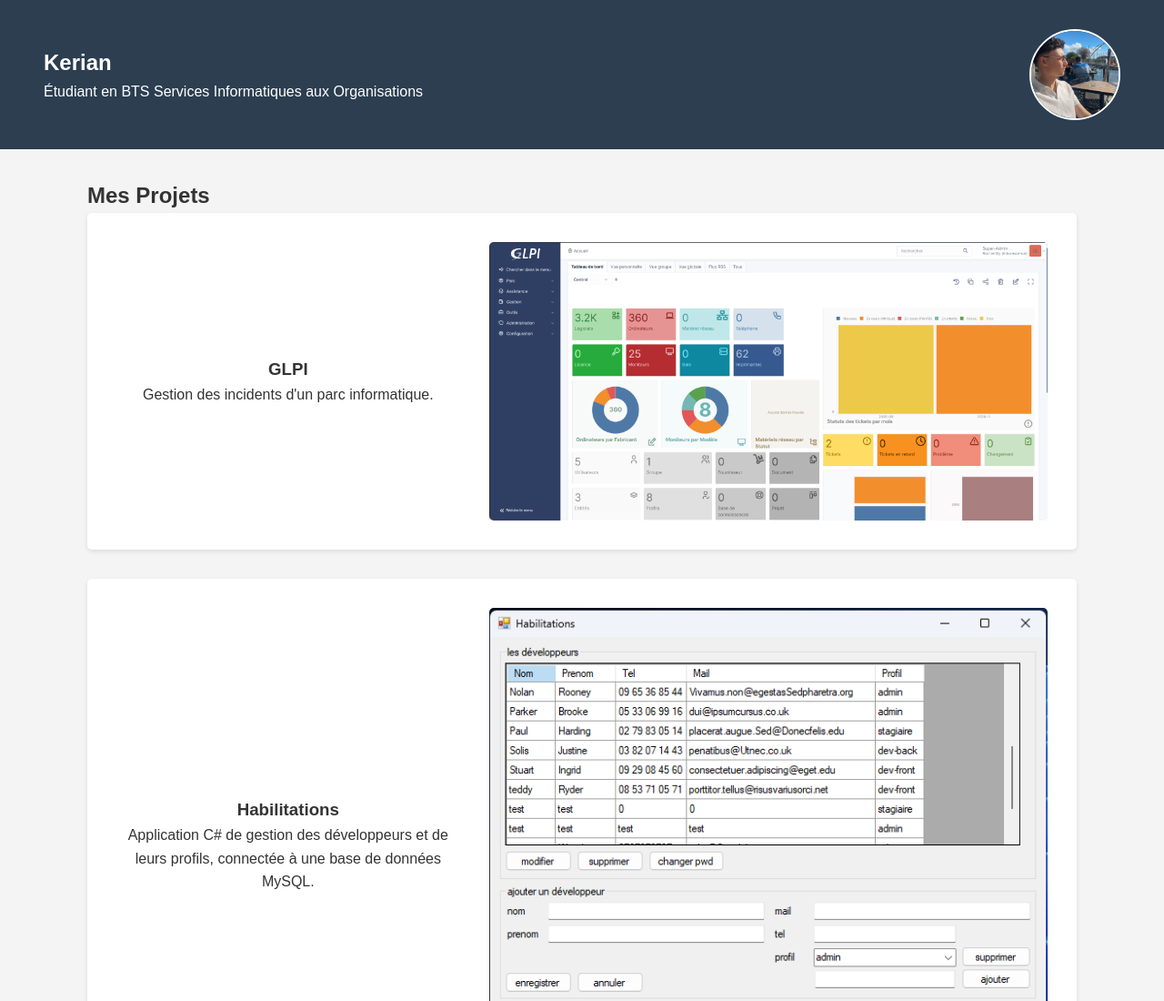
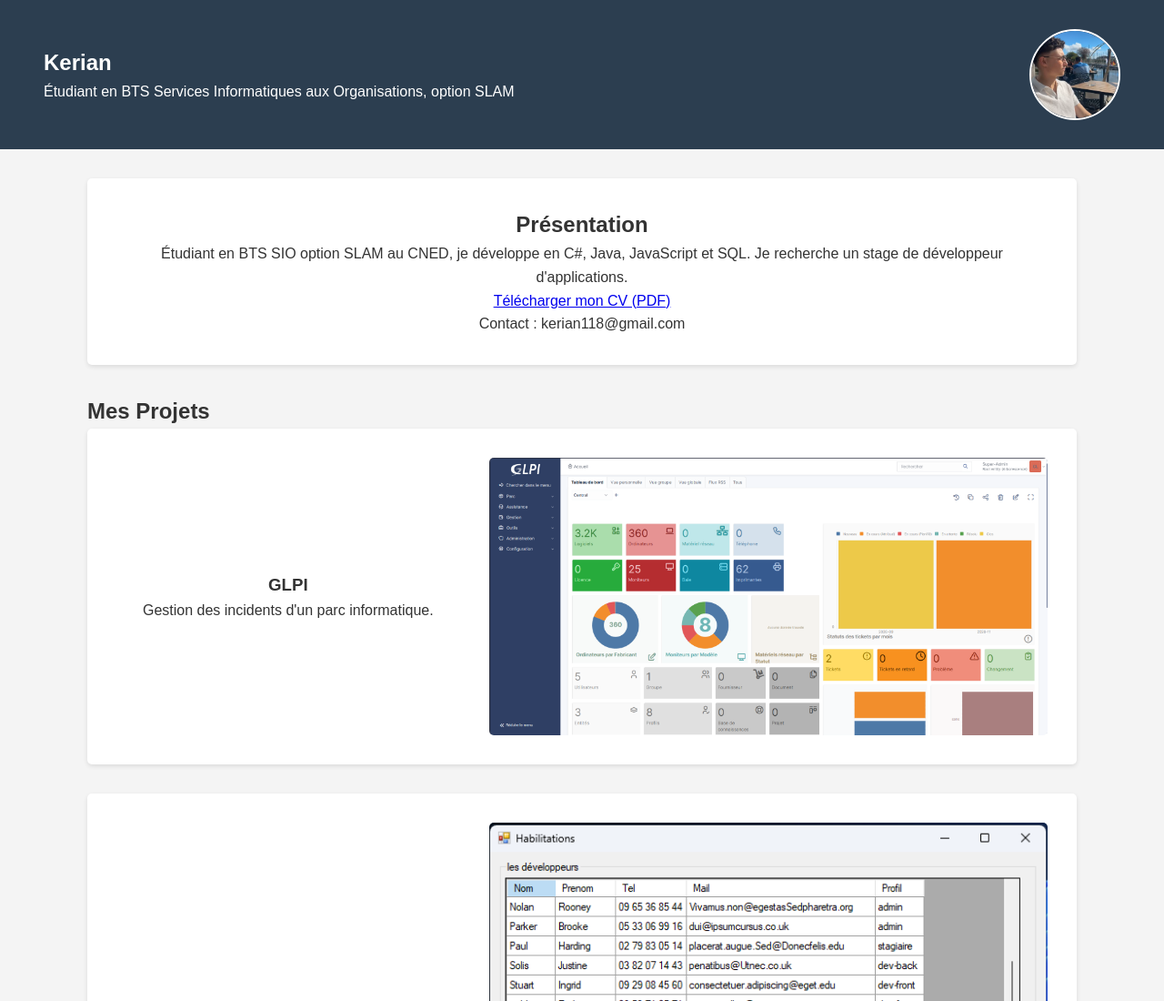
Before and after one commit to Kerian95/Kerian95.github.io, a plain HTML site: page index.html in a window 1280 px wide. Shown: the top 1100 px of the page at 91% size. Drawn offline with Linux system fonts and the light colour scheme.

Commit message:
Rajout cv

```diff
--- a/index.html
+++ b/index.html
@@ -12,13 +12,23 @@
         <div class="entete-contenu">
             <div class="entete-texte">
                 <h1 class="entete-nom">Kerian</h1>
-                <p class="entete-description">Étudiant en BTS Services Informatiques aux Organisations</p>
+                <p class="entete-description">Étudiant en BTS Services Informatiques aux Organisations, option SLAM</p>
             </div>
             <img src="images/photo.png" alt="Photo de profil" class="photo-profil">
         </div>
     </header>
 
     <section id="projets" class="section-projets">
+
+        <article class="carte-projet">
+            <div class="carte-intro">
+                <h2>Présentation</h2>
+                <p>Étudiant en BTS SIO option SLAM au CNED, je développe en C#, Java, JavaScript et SQL. Je recherche un stage de développeur d'applications.</p>
+                <p><a href="cv.pdf">Télécharger mon CV (PDF)</a></p>
+                <p>Contact : kerian118@gmail.com</p>
+            </div>
+        </article>
+
         <h2 class="section-titre">Mes Projets</h2>
 
         <article class="carte-projet">
@@ -50,6 +60,7 @@
                 </div>
             </div>
         </article>
+
     </section>
 
     <footer class="pied-de-page">
--- a/style.css
+++ b/style.css
@@ -55,6 +55,11 @@ body {
     box-shadow: 0 2px 5px rgba(0, 0, 0, 0.10);
 }
 
+.carte-intro {
+    padding: 2rem;
+    text-align: center;
+}
+
 .carte-projet-contenu {
     padding: 2rem;
     display: flex;
```
Also changed, not shown: 1 other file.
